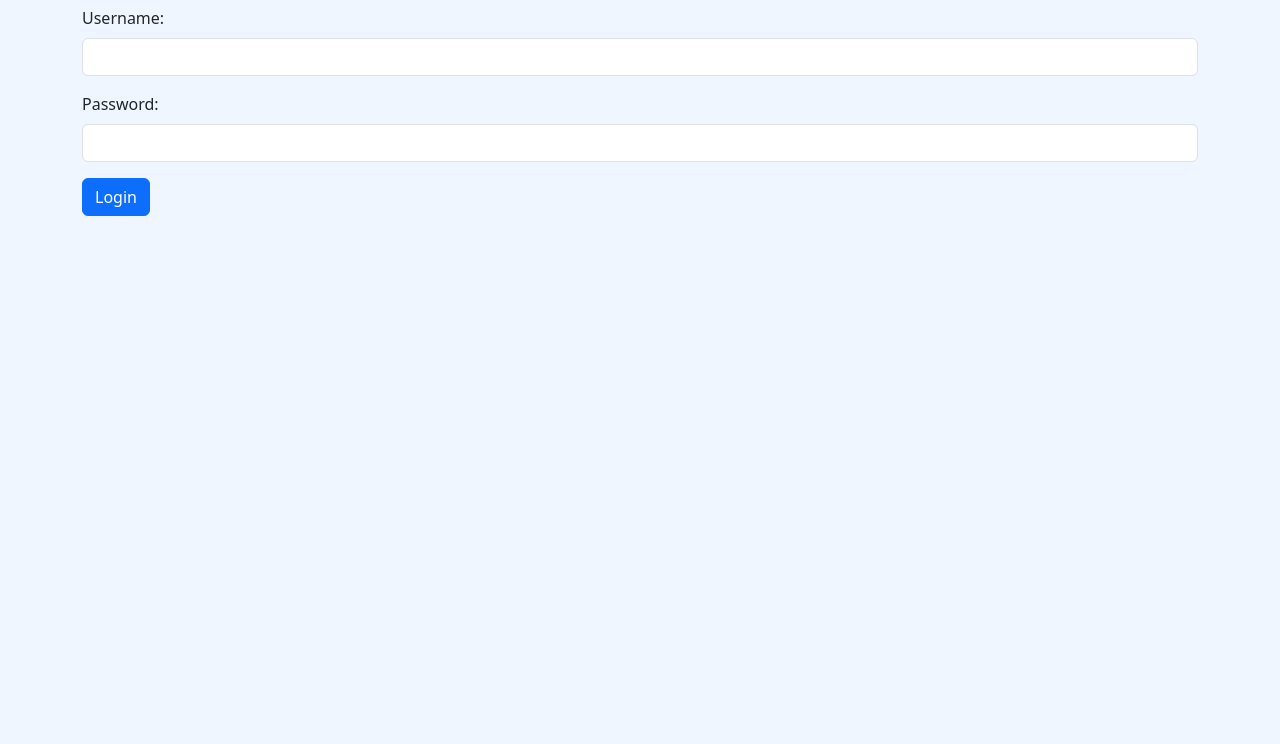
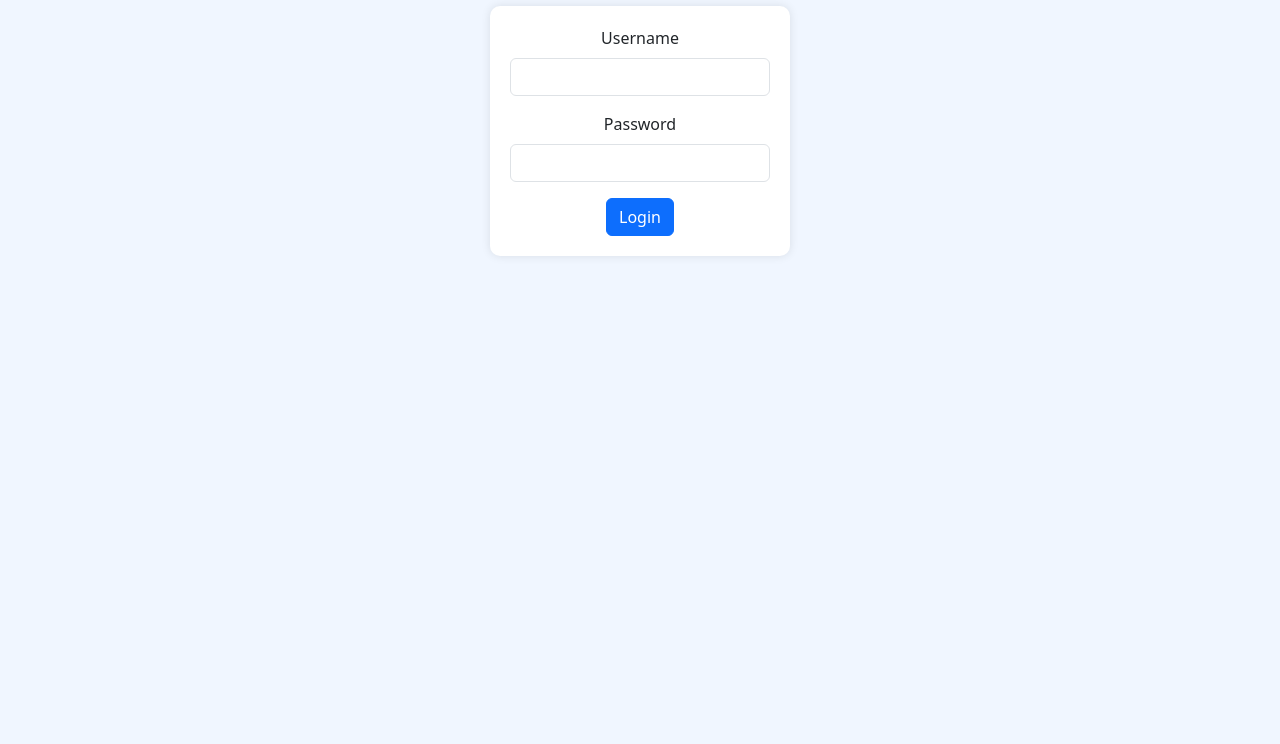
Before and after one commit to weeraphatld/nangsue-tutor, a plain HTML site: page songtangnong.html in a window 1280 px wide. Shown: the part 156-900 px from the top of the page. Before the commit the page ends 800 px from the top, so only its background shows below. Drawn offline with nearby package versions, Linux system fonts and the light colour scheme.

Commit message:
Update songtangnong.html

```diff
--- a/songtangnong.html
+++ b/songtangnong.html
@@ -11,9 +11,22 @@
   <style>
     body {
       background-color: #f0f6ff;
+      background-size: contain;
+      background-repeat: no-repeat;
+      background-position: center;
+      height: 100vh; /* ปรับความสูงของพื้นหลังให้เต็มหน้าจอ */
     }
     .container {
       margin-top: 100px;
+      text-align: center; /* จัดข้อความให้อยู่กึ่งกลาง */
+    }
+    form {
+      width: 300px; /* กำหนดความกว้างของฟอร์ม */
+      margin: 0 auto; /* จัดฟอร์มให้อยู่กึ่งกลาง */
+      background-color: white; /* สีพื้นหลังของฟอร์ม */
+      padding: 20px;
+      border-radius: 10px; /* ทำให้มุมของฟอร์มเป็นวงกลม */
+      box-shadow: 0px 0px 10px 0px rgba(0,0,0,0.1); /* เพิ่มเงาใต้ฟอร์ม */
     }
   </style>
 </head>
@@ -22,11 +35,11 @@
     <h2 class="mb-4">Login</h2>
     <form id="loginForm">
       <div class="mb-3">
-        <label for="username" class="form-label">Username:</label>
+        <label for="username" class="form-label">Username</label>
         <input type="text" id="username" name="username" class="form-control" required>
       </div>
       <div class="mb-3">
-        <label for="password" class="form-label">Password:</label>
+        <label for="password" class="form-label">Password</label>
         <input type="password" id="password" name="password" class="form-control" required>
       </div>
       <button type="submit" class="btn btn-primary">Login</button>
@@ -59,8 +72,7 @@
               isLoggedIn = true;
               // หากเข้าสู่ระบบสำเร็จ แสดง SweetAlert
               swal({
-                title: "Login Success!",
-                text: "You will be redirected to home page.",
+                title: "เข้าสู่ระบบสำเร็จ!",
                 icon: "success",
                 timer: 2000, // แสดงเป็นเวลา 2 วินาที
                 button: false // ไม่แสดงปุ่ม
@@ -76,8 +88,8 @@
           if (!isLoggedIn) {
             // หากไม่สำเร็จแสดง SweetAlert แจ้งเตือน
             swal({
-              title: "Login Failed!",
-              text: "Invalid username or password.",
+              title: "เข้าสู่ระบบไม่สำเร็จ!",
+              text: "username หรือ password ไม่ถูกต้อง",
               icon: "error",
               timer: 2000, // แสดงเป็นเวลา 2 วินาที
               button: false // ไม่แสดงปุ่ม
```
